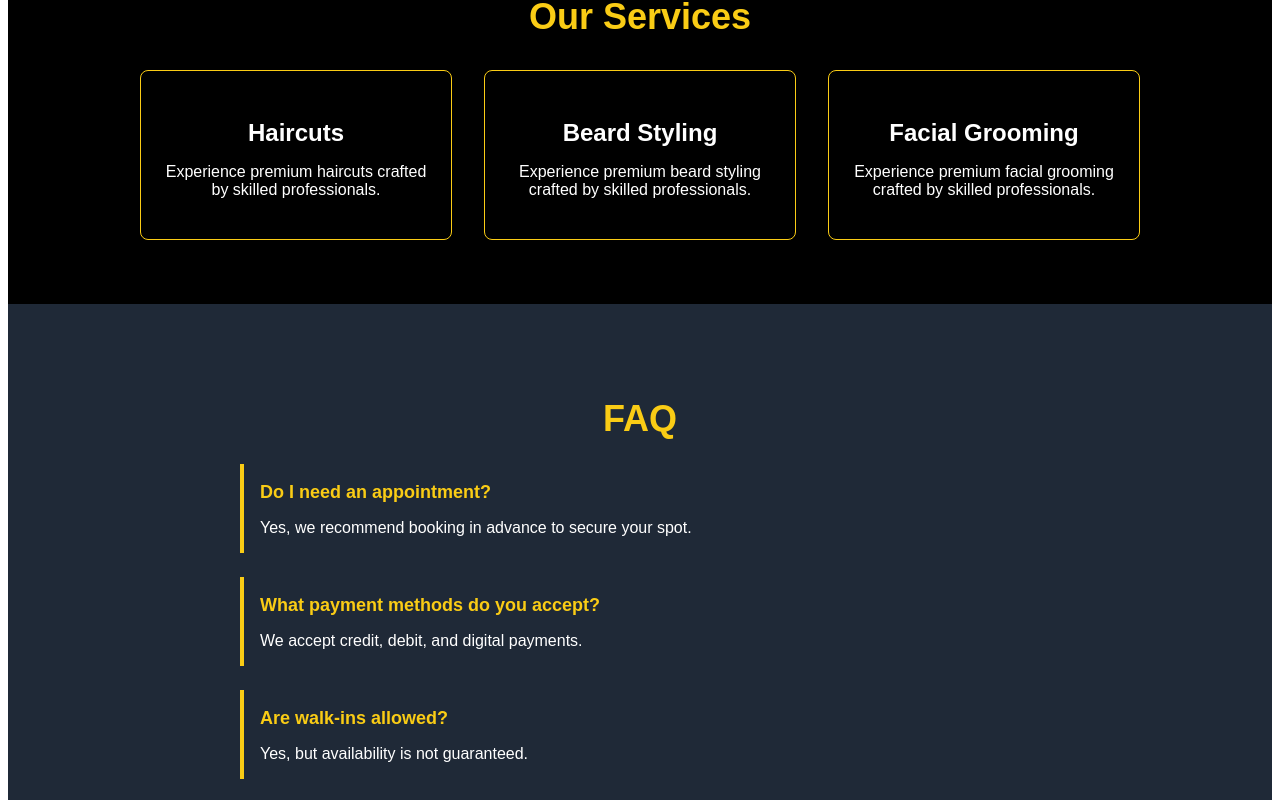
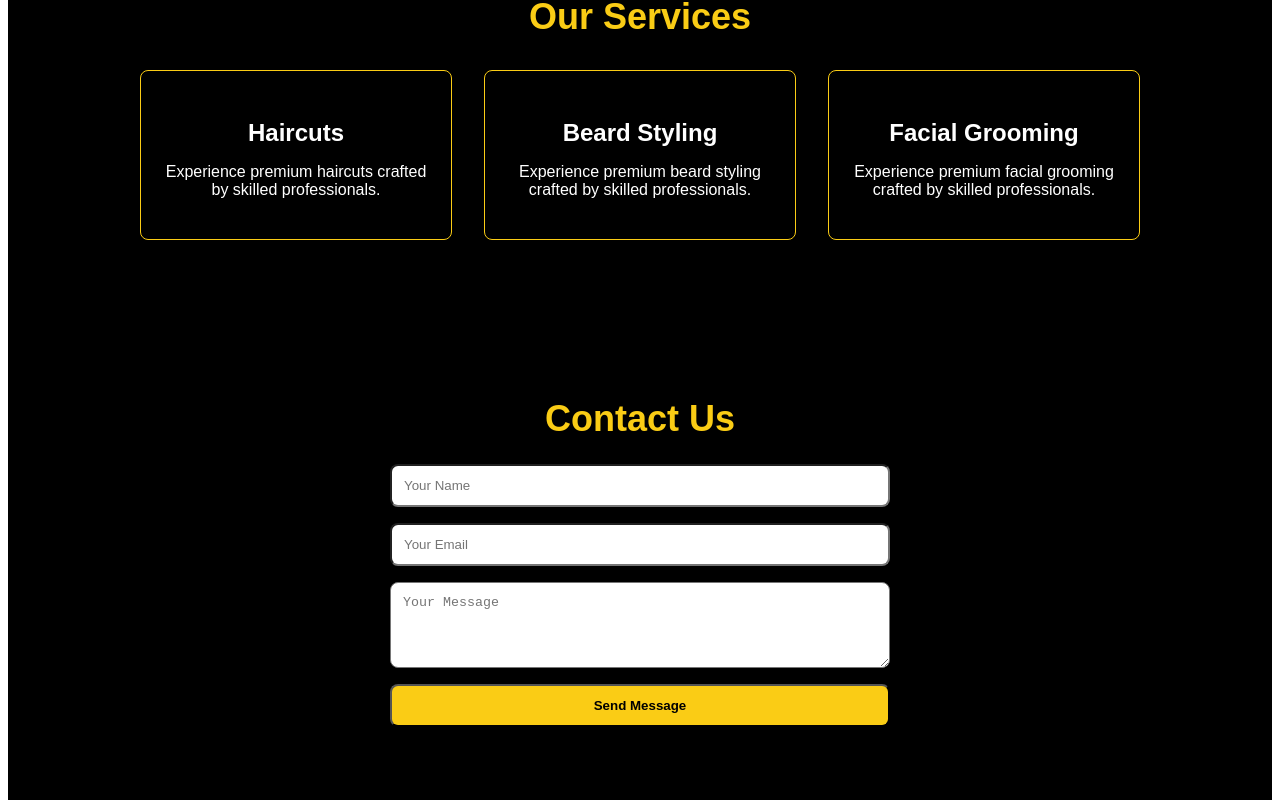
Before and after one commit to Amanar3ra/thenightbarber, a React (Vite) app in the folder night-barber/: page / in a window 1280 px wide. Shown: the part 1997-2797 px from the top of the page. Built offline with nearby package versions, Linux system fonts and the light colour scheme.

Commit message:
Contact Us form added

```diff
--- a/night-barber/package.json
+++ b/night-barber/package.json
@@ -10,6 +10,7 @@
     "preview": "vite preview"
   },
   "dependencies": {
+    "emailjs-com": "^3.2.0",
     "react": "^19.1.1",
     "react-dom": "^19.1.1"
   },
--- a/night-barber/src/App.jsx
+++ b/night-barber/src/App.jsx
@@ -1,6 +1,42 @@
-import React from "react";
+import React, { useState } from "react";
+import emailjs from "emailjs-com";
+
 
 function App() {
+
+  const [formData, setFormData] = useState({
+  name: "",
+  email: "",
+  message: ""
+  });
+
+  const [status, setStatus] = useState("");
+
+  const handleChange = (e) => {
+    setFormData({ ...formData, [e.target.name]: e.target.value });
+  };
+
+  const sendEmail = (e) => {
+    e.preventDefault();
+
+    emailjs
+      .send(
+        "service_bobx6kb",  // service ID (Gmail)
+        "template_fyi752s",  // template ID
+        formData,
+        "aFNe-rGiXI1q92wJE"    // public key
+      )
+      .then(
+        () => {
+          setStatus("✅ Message sent successfully!");
+          setFormData({ name: "", email: "", message: "" });
+        },
+        () => {
+          setStatus("❌ Failed to send message. Please try again.");
+        }
+      );
+  };
+
   // Team members data with individual descriptions
   const teamMembers = [
     {
@@ -55,7 +91,7 @@ function App() {
             padding: 0,
             gap: '32px'
           }}>
-            {['About', 'Team', 'Services', 'FAQ', 'Contact'].map((item) => (
+            {['About', 'Team', 'Services', 'Contact'].map((item) => (
               <li key={item}>
                 <a
                   href={`#${item.toLowerCase()}`}
@@ -377,43 +413,59 @@ function App() {
         </div>
       </section>
 
-      {/* FAQ Section */}
-      <section id="faq" style={{
-        padding: '64px 0',
-        backgroundColor: '#1f2937',
-        color: '#fff'
-      }}>
-        <div style={{ maxWidth: '800px', margin: '0 auto', padding: '0 24px' }}>
-          <h2 style={{
-            fontSize: '36px',
-            fontWeight: 'bold',
-            color: '#facc15',
-            marginBottom: '24px',
-            textAlign: 'center'
-          }}>
-            FAQ
-          </h2>
-          <div style={{ display: 'flex', flexDirection: 'column', gap: '24px' }}>
-            {[
-              { q: "Do I need an appointment?", a: "Yes, we recommend booking in advance to secure your spot." },
-              { q: "What payment methods do you accept?", a: "We accept credit, debit, and digital payments." },
-              { q: "Are walk-ins allowed?", a: "Yes, but availability is not guaranteed." }
-            ].map((faq, i) => (
-              <div key={i} style={{ borderLeft: '4px solid #facc15', paddingLeft: '16px' }}>
-                <h3 style={{
-                  fontSize: '18px',
-                  fontWeight: '600',
-                  color: '#facc15',
-                  marginBottom: '8px'
-                }}>
-                  {faq.q}
-                </h3>
-                <p>{faq.a}</p>
-              </div>
-            ))}
-          </div>
-        </div>
-      </section>
+      {/* Contact U Section */}
+      <section id="contact" style={{ padding: "64px 24px", backgroundColor: "#000", color: "#fff", textAlign: "center" }}>
+        <h2 style={{ fontSize: "36px", color: "#facc15", marginBottom: "24px" }}>Contact Us</h2>
+
+  <form
+    style={{ maxWidth: "500px", margin: "0 auto", display: "flex", flexDirection: "column", gap: "16px" }}
+    onSubmit={sendEmail}
+  >
+    <input
+      type="text"
+      name="name"
+      placeholder="Your Name"
+      value={formData.name}
+      onChange={handleChange}
+      required
+      style={{ padding: "12px", borderRadius: "8px" }}
+    />
+    <input
+      type="email"
+      name="email"
+      placeholder="Your Email"
+      value={formData.email}
+      onChange={handleChange}
+      required
+      style={{ padding: "12px", borderRadius: "8px" }}
+    />
+    <textarea
+      name="message"
+      placeholder="Your Message"
+      rows="4"
+      value={formData.message}
+      onChange={handleChange}
+      required
+      style={{ padding: "12px", borderRadius: "8px" }}
+    ></textarea>
+    <button
+      type="submit"
+      style={{
+        backgroundColor: "#facc15",
+        color: "#000",
+        padding: "12px",
+        borderRadius: "8px",
+        fontWeight: "bold"
+      }}
+    >
+      Send Message
+    </button>
+  </form>
+
+  {status && <p style={{ marginTop: "16px", color: "#facc15", fontWeight: "600" }}>{status}</p>}
+</section>
+
+
 
       {/* Footer */}
       <footer id="footer" style={{
@@ -425,7 +477,7 @@ function App() {
         <p style={{ color: '#facc15', fontWeight: 'bold', fontSize: '20px', marginBottom: '16px' }}>
           The Night Barber
         </p>
-        <p>123 Main Street, Halifax, NS</p>
+        <p>Halifax, NS</p>
         <div style={{
           display: 'flex',
           justifyContent: 'center',
```
Also changed, not shown: 1 other file (tests, documents, lock files or other folders).
